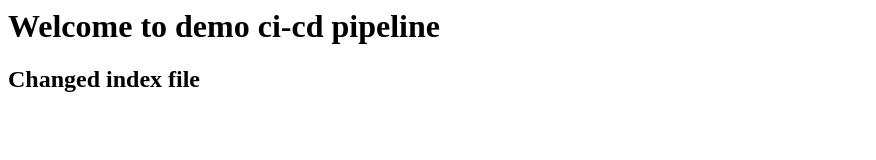
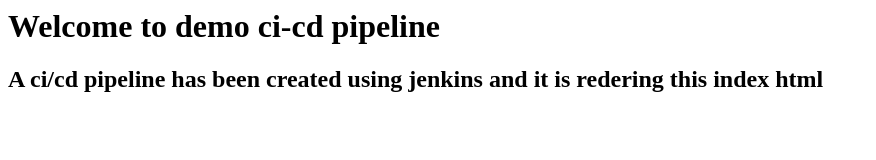
Before and after one commit to shiv-N/demoWebsite, a plain HTML site: page index.html in a window 1280 px wide. Shown: the whole page, without its empty margins (0-876 px from the left). Drawn offline with Linux system fonts and the light colour scheme.

Commit message:
made changes in index to checking CI and CD is working or not

```diff
--- a/index.html
+++ b/index.html
@@ -2,6 +2,6 @@
 <title>Jenkins CI/CD Pipeline</title>
 <body>
 <h1> Welcome to demo ci-cd pipeline </h1>
-<h2> Changed index file</h2>
+<h2> A ci/cd pipeline has been created using jenkins and it is redering this index html</h2>
 </body>
 </html>
```
